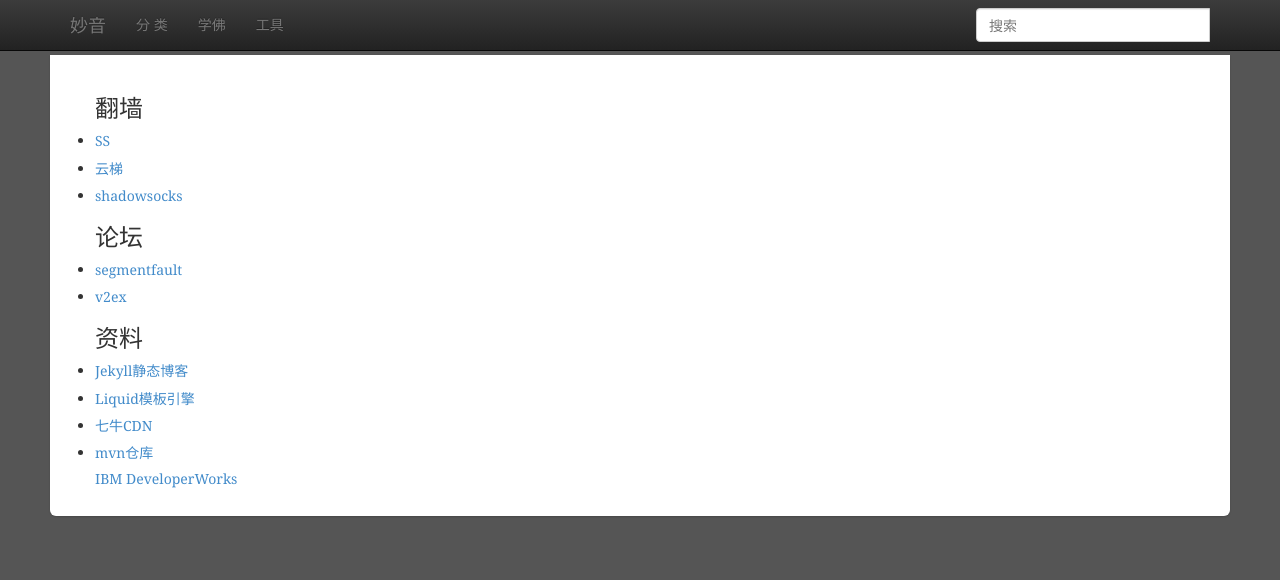
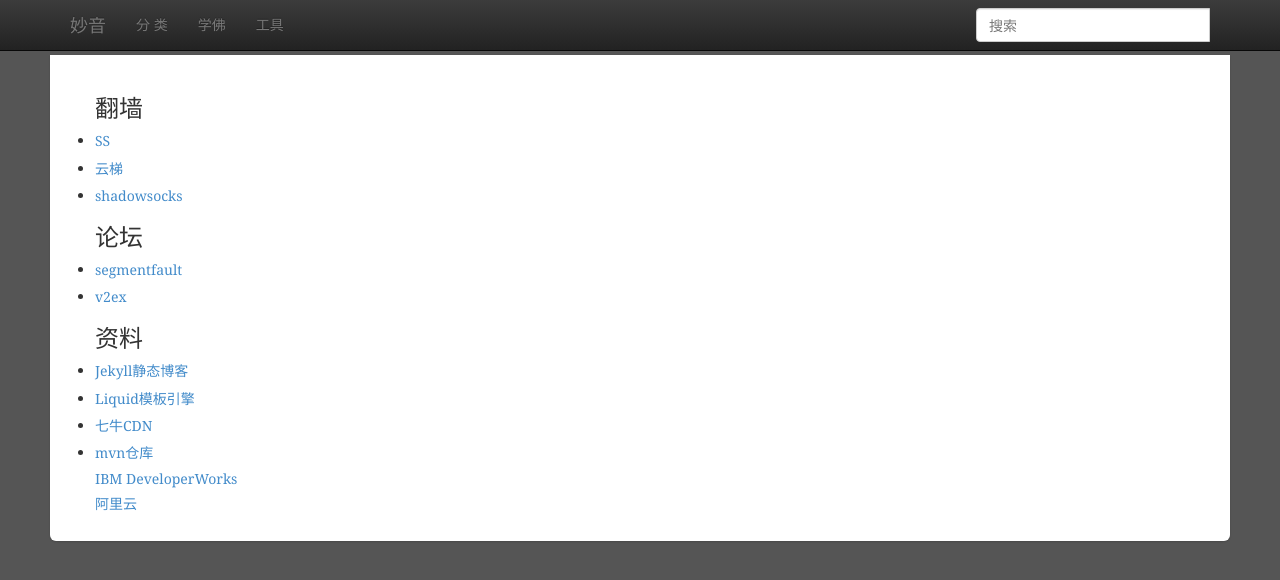
Before and after one commit to miaoyin/blog-old, a Jekyll site: the page built from tools.html, in a window 1280 px wide. Shown: the top 580 px of the page. Built offline with Jekyll 4.4.1, drawn with Linux system fonts in a browser that asks for light colours; Markdown is read by kramdown in place of the engine named in the settings.

Commit message:
阿里云

```diff
--- a/tools.html
+++ b/tools.html
@@ -47,4 +47,9 @@ title:  "工具"
         <h5><a href="http://www.ibm.com/developerworks/cn/topics/" target="_blank">
              IBM DeveloperWorks</a></h5>
     </li>
+
+    </li>
+        <h5><a href="http://www.aliyun.com/" target="_blank">
+             阿里云</a></h5>
+    </li>
 </ul>
```
